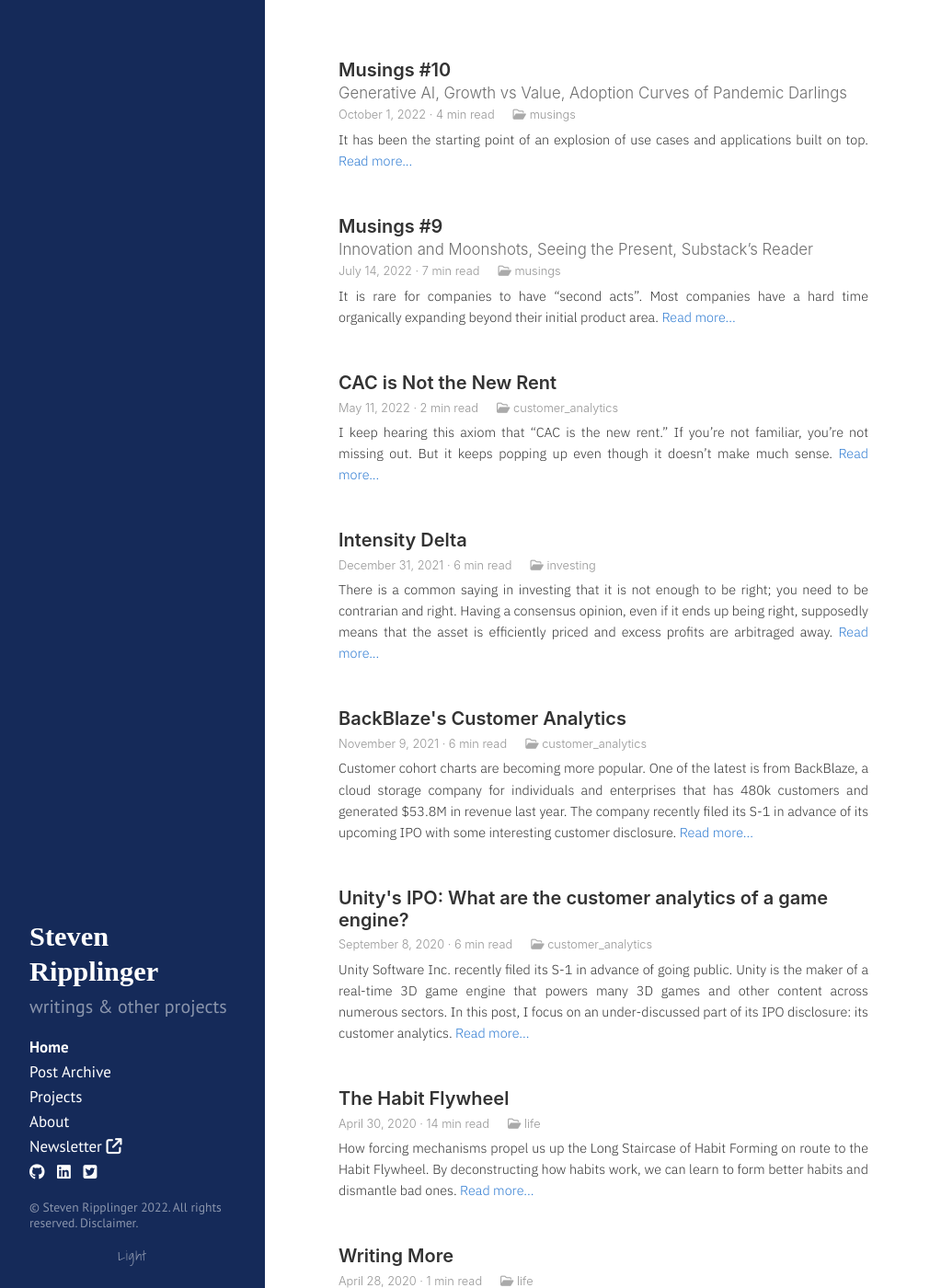
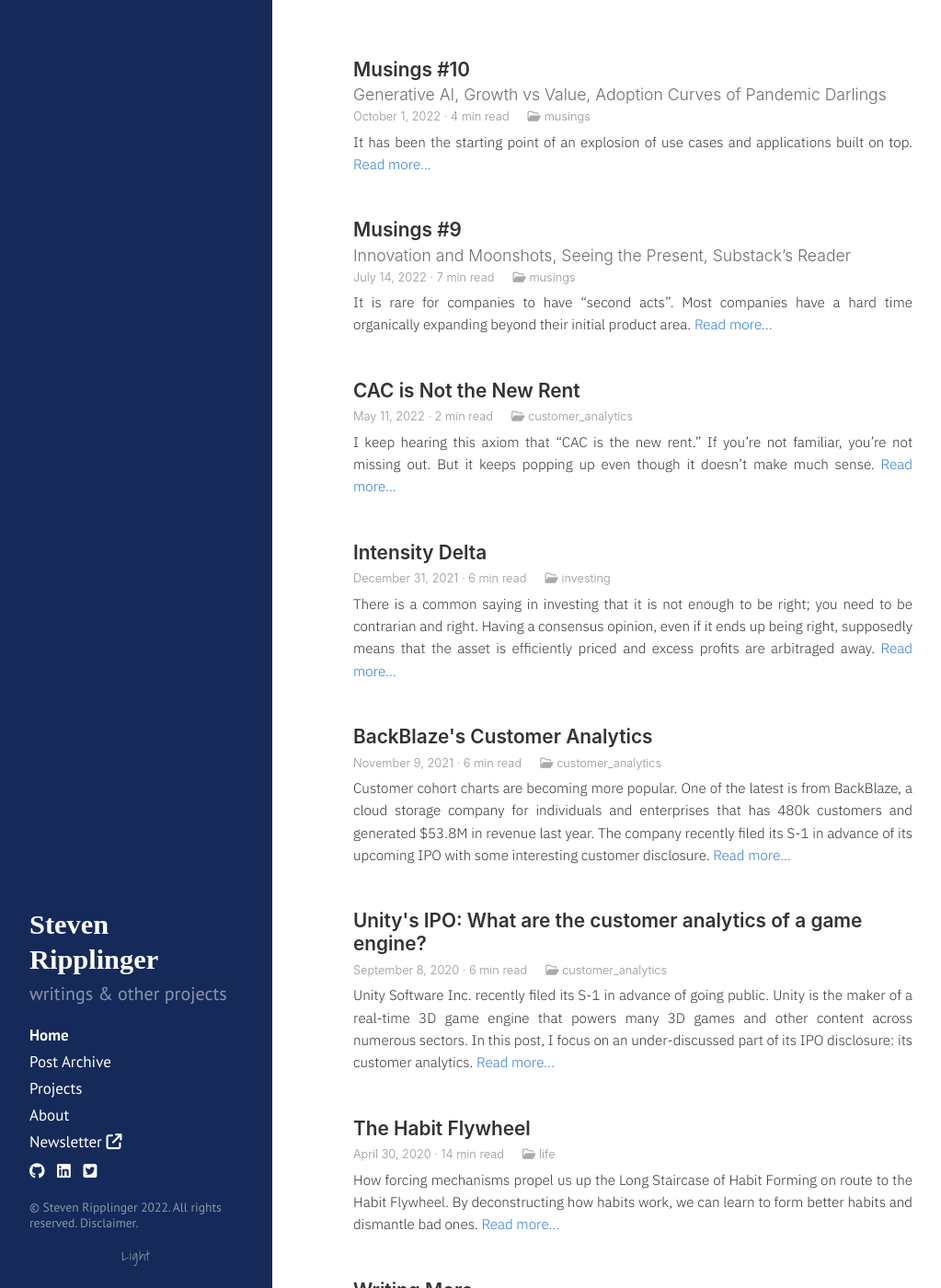
Before and after one commit to sripplin/website, a Jekyll site: the page built from index.html, in a window 1280 px wide and 1400 px high. Shown: the whole window at 92% size, without its empty margins (0-1023 px from the left). Built offline with Jekyll 4.4.1, drawn with Linux system fonts in a browser that asks for light colours; nearby versions of some CDN libraries; some web fonts are replaced; the list of posts is cut into pages by our own code.

Commit message:
minor css font sizing and fixes

```diff
--- a/_includes/sidebar.html
+++ b/_includes/sidebar.html
@@ -32,7 +32,7 @@
       <a class="sidebar-nav-item" href="{{ site.url }}/about">About</a>
       <a class="sidebar-nav-item" href="https://steveripplinger.substack.com" target="_blank">Newsletter <i class="fa-solid fa-arrow-up-right-from-square"></i></a>
       <div class="sidebar-nav-item">
-        <p>
+        <p style="margin-top: 3px">
 
             <a href="{{ site.github.repo }}">
             <i class="fa-brands fa-github" aria-hidden="true"></i></a>
--- a/css/hyde.css
+++ b/css/hyde.css
@@ -33,7 +33,7 @@
 
 html {
   font-family: "IBM Plex Sans", sans-serif, "Roboto", sans-serif, "Montserrat", sans-serif, "PT Sans", "Arial", sans-serif;
-  font-weight: 300;
+  font-weight: var(--main-font-weight);
   text-align: left;
 }
 
@@ -67,7 +67,7 @@
 }
 @media (min-width: 38em) {
   .sidebar {
-    font-size: 17px;
+    font-size: 18px;
   }
 }
 @media (min-width: 48em) {
@@ -76,7 +76,7 @@
     top: 0;
     left: 0;
     bottom: 0;
-    width: 18rem;
+    width: 18.5rem;
     font-size: 17px;
     text-align: left;
   }
@@ -110,7 +110,7 @@
 }
 .sidebar-nav-item {
   display: block;
-  line-height: 1.6;
+  line-height: 1.7;
 }
 a.sidebar-nav-item:hover,
 a.sidebar-nav-item:focus {
@@ -153,7 +153,7 @@
     line-height: 1.3;
   }
   .sidebar-nav-item {
-    line-height: 1.5;
+    line-height: 1.7;
   }
 }
 
@@ -171,7 +171,7 @@
 
 @media (min-width: 48em) {
   .content {
-    max-width: 38rem;
+    max-width: 40rem;
     margin-left: 20rem;
     margin-right: 2rem;
   }
@@ -179,7 +179,7 @@
 
 @media (min-width: 64em) {
   .content {
-    margin-left: 22rem;
+    margin-left: 23rem;
     margin-right: 4rem;
   }
 }
@@ -286,7 +286,7 @@
 }
 
 .excerpt {
-  font-size: 0.9rem;
+  font-size: 0.95rem;
   margin-top: -0.7rem;
 }
 
--- a/css/poole.css
+++ b/css/poole.css
@@ -63,7 +63,7 @@
   --main-subtitle-color: #bbbbbb;
   --main-postmeta-color: #969696;
   --main-hr-border-color: #3e3e3e;
-  --main-font-weight: 200;
+  --main-font-weight: 250;
   --sidebar-color: rgba(255,255,255,.5);
   --sidebar-background-color: rgb(21,42,89);
   --sidebar-background-gradient: linear-gradient(120deg, rgba(0,0,0,1) 0%, rgba(21,42,89,1) 46%, rgba(0,0,0,1) 100%);
@@ -79,7 +79,7 @@
       --main-subtitle-color: #bbbbbb;
       --main-postmeta-color: #969696;
       --main-hr-border-color: #3e3e3e;
-      --main-font-weight: 200;
+      --main-font-weight: 250;
       --sidebar-color: rgba(255,255,255,.5);
       --sidebar-background-color: rgb(21,42,89);
       --sidebar-background-gradient: linear-gradient(120deg, rgba(0,0,0,1) 0%, rgba(21,42,89,1) 46%, rgba(0,0,0,1) 100%);
@@ -141,17 +141,19 @@
 /* Headings */
 h1, h2, h3, h4, h5, h6 {
   margin-bottom: .5rem;
-  font-weight: 600;
+  font-weight: 500;
   line-height: 1.4;
   color: var(--main-title-color);
   text-rendering: antialiased;
 }
 h1 {
   font-size: 1.5rem;
+  font-weight: 600;
 }
 h2 {
   margin-top: 1rem;
   font-size: 1.25rem;
+  font-weight: 600;
 }
 h3 {
   margin-top: 1rem;
@@ -409,6 +411,7 @@
 }
 .page-title,
 .post-title {
+  font-size: 1.3rem;
   text-align: left;
   line-height: 1.2;
   margin-top: 0;
@@ -425,7 +428,7 @@
 
 .post-subtitle {
   display: block;
-  font-size: 1.05rem;
+  font-size: 1.1rem;
   line-height: 120%;
   margin-top: -0.3rem;
   margin-bottom: 0.4rem;
```
